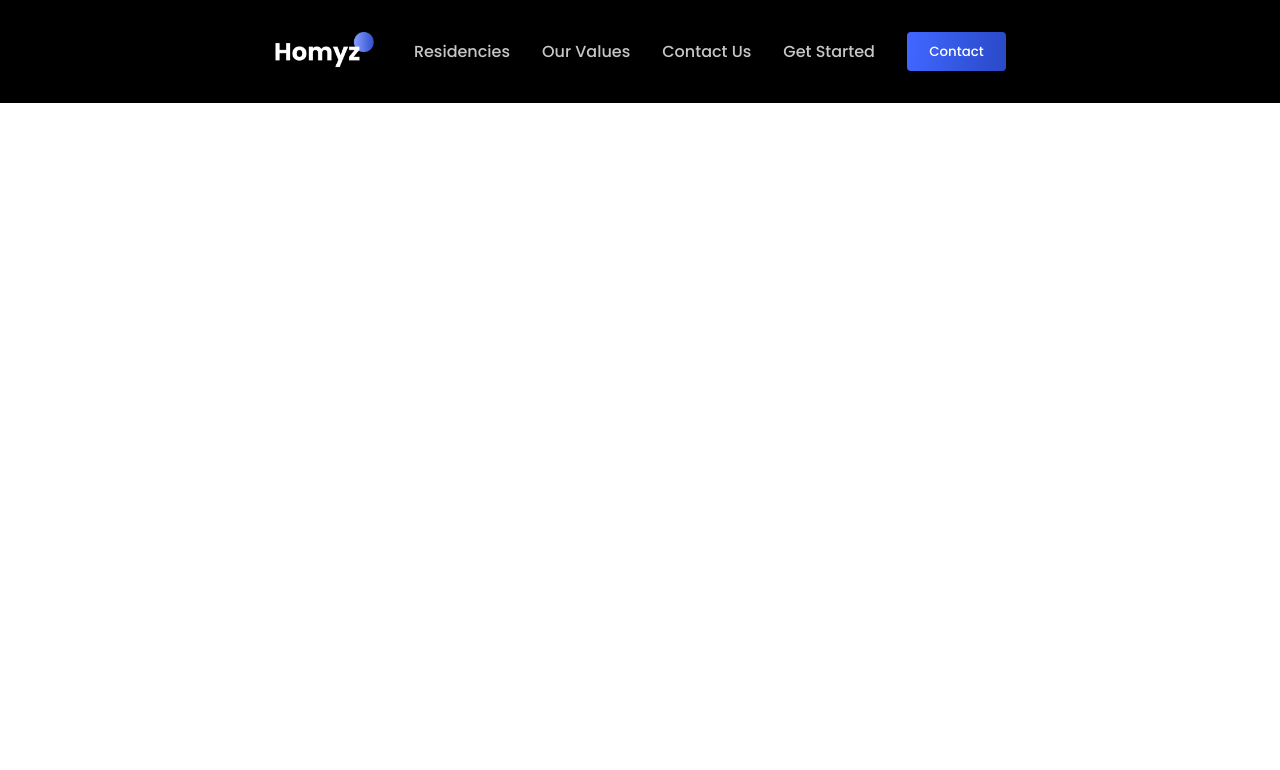
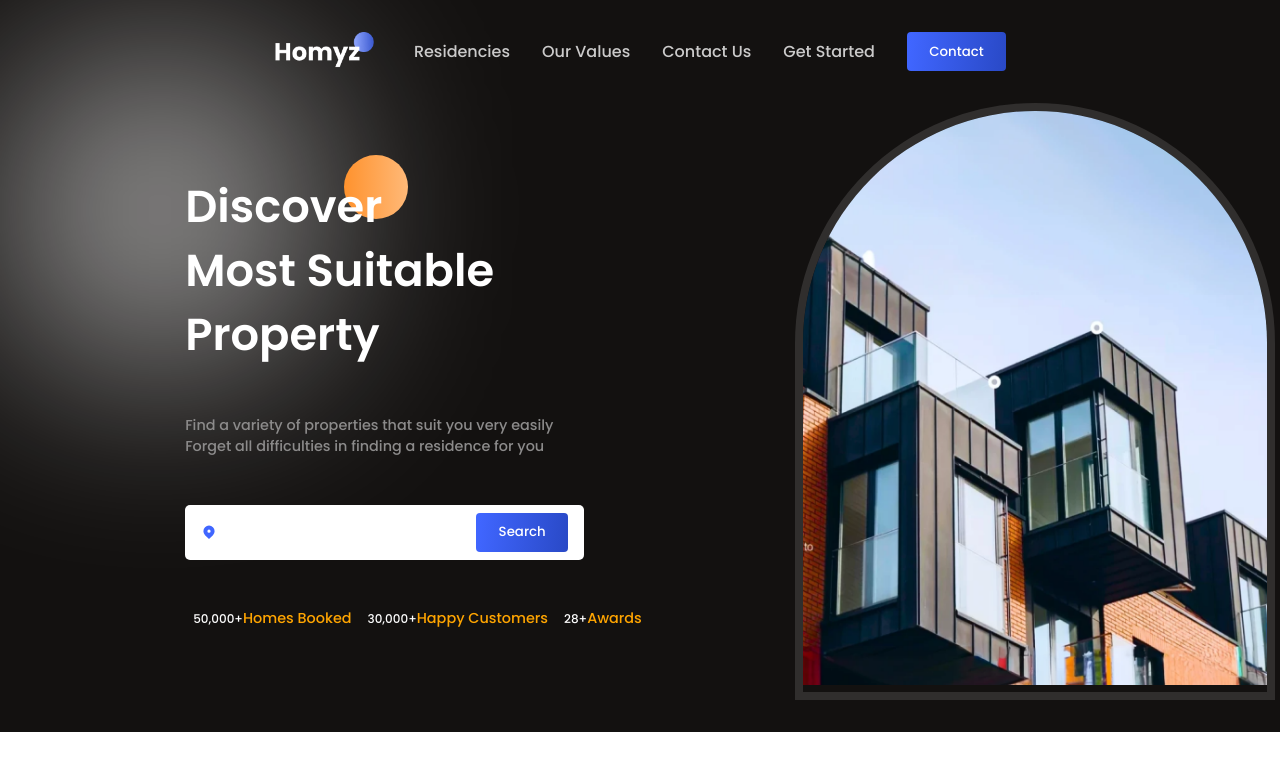
Before and after one commit to meghuraval/real_estate_project, a React (Vite) app in the folder realestatelandingpage/: page / in a window 1280 px wide. Shown: the top 770 px of the page. Built offline with nearby package versions, Linux system fonts and the light colour scheme.

Commit message:
hero section complete

```diff
--- a/realestatelandingpage/src/App.css
+++ b/realestatelandingpage/src/App.css
@@ -0,0 +1,20 @@
+.App{
+    position: relative;
+    overflow-x:clip ;
+}
+
+.App>:nth-child(1){
+    background-color: var(--black);
+    position: relative;
+
+}
+
+.white-gradient{
+    position: absolute;
+    top: 50px;
+    width: 20rem;
+    height: 20rem;
+    background-color: rgba(255, 255, 255, 0.522);
+    filter: blur(100px);
+    border-radius: 100px;
+}
--- a/realestatelandingpage/src/App.jsx
+++ b/realestatelandingpage/src/App.jsx
@@ -1,10 +1,15 @@
 import "./App.css";
 import Header from "./components/Header";
+import Hero from "./components/Hero";
 
 function App() {
   return (
     <div className="App">
-      <Header />
+      <div>
+        <div className="white-gradient" />
+        <Header />
+        <Hero />
+      </div>
     </div>
   );
 }
--- a/realestatelandingpage/src/components/Header.css
+++ b/realestatelandingpage/src/components/Header.css
@@ -1,5 +1,4 @@
 .h-wrapper{
-    background-color: black;
     color: white;
 }
 
--- a/realestatelandingpage/src/components/Hero.css
+++ b/realestatelandingpage/src/components/Hero.css
@@ -0,0 +1,91 @@
+.hero-wrapper{
+    color: white;
+    position: relative;
+    padding-bottom: 2rem;
+    display: flex;
+    flex-direction: row;
+    justify-content: space-between;
+    padding-left: 5dvh;
+    padding-right: 5px;
+}
+
+.hero-container{
+    justify-content: space-between;
+    align-items: flex-end;
+}
+/*left side*/
+
+.hero-left{
+    display: flex;
+    gap: 3rem;
+}
+
+.hero-title{
+    position: relative;
+    z-index: 1;
+}
+
+.hero-title>h1{
+    font-size: clamp(1rem, 4dvh + 1vw, 3.8rem);
+    font-weight: 600;
+    line-height: 4rem;
+}
+
+.orange-circle{
+    height: 4rem;
+    width: 4rem;
+    background: var(--orange-gradient);
+    border-radius: 100%;
+    position: absolute;
+    right: 28%;
+    top: -10%;
+    z-index: -1;
+}
+
+.stats{
+    width: 100%;
+    justify-content: space-between;
+}
+
+.stat{
+    margin-left: 1vh;
+    font-size: 12px;
+    padding-right: 1dvh;
+}
+
+.stat>:nth-child(1){
+    font: 2rem;
+}
+
+.stat>:nth-child(1)>:last-child{
+    color: orange;
+}
+
+.search-bar{
+    background-color: white;
+    border-radius: 5px;
+    border: solid 3px rgba(120, 120, 120, 0.375, alpha);
+    padding: 0.5rem 1rem;
+    justify-content: space-between;
+    margin-right: 2dvh;
+}
+
+.search-bar > input{
+    border: none;
+    outline: none;
+}
+
+/*right side*/
+
+.image-container{
+    width: 30rem;
+    height: clamp(20rem,35rem+1vh,53rem);
+    overflow: hidden;
+    border-radius: 15rem 15rem 0 0;
+    border: 8px solid rgba(255, 255, 255, 0.12);
+}
+
+.image-container>img{
+    width: 100%;
+    height: 100%;
+}
--- a/realestatelandingpage/src/components/Hero.jsx
+++ b/realestatelandingpage/src/components/Hero.jsx
@@ -0,0 +1,74 @@
+/* eslint-disable no-unused-vars */
+import React from "react";
+import "./Hero.css";
+import { HiLocationMarker } from "react-icons/hi";
+import CountUp from "react-countup";
+
+const Hero = () => {
+  return (
+    <section className="hero-wrapper">
+      {/*left side*/}
+      <div className=" hero-container"></div>
+      <div className="flexColStart hero-left">
+        <div className="hero-title">
+          <div className="orange-circle" />
+          <h1>
+            Discover <br />
+            Most Suitable <br /> Property
+          </h1>
+        </div>
+        <div className="flexColStart hero-description">
+          <span className="secondaryText">
+            Find a variety of properties that suit you very easily
+          </span>
+          <span className="secondaryText">
+            Forget all difficulties in finding a residence for you
+          </span>
+        </div>
+        <div className="flexStart search-bar">
+          <HiLocationMarker color="var(--blue)" />
+          <input type="text" />
+          <button className="button">Search</button>
+        </div>
+
+        <div className="flexCenter stats">
+          <div className="flexColStart stat">
+            <span>
+              <CountUp start={8800} end={50000} duration={3} />
+              <span>+</span>
+
+              <span className="secondaryText">Homes Booked</span>
+            </span>
+          </div>
+
+          <div className="flexColStart stat">
+            <span>
+              <CountUp start={15000} end={30000} duration={3} />
+              <span>+</span>
+
+              <span className="secondaryText">Happy Customers</span>
+            </span>
+          </div>
+
+          <div className="flexColStart stat">
+            <span>
+              <CountUp start={0} end={28} duration={3} />
+              <span>+</span>
+
+              <span className="secondaryText">Awards</span>
+            </span>
+          </div>
+        </div>
+      </div>
+
+      {/*right side*/}
+      <div className="">
+        <div className="image-container">
+          <img src="./hero-image.png" alt="hero-image" />
+        </div>
+      </div>
+    </section>
+  );
+};
+
+export default Hero;
```
